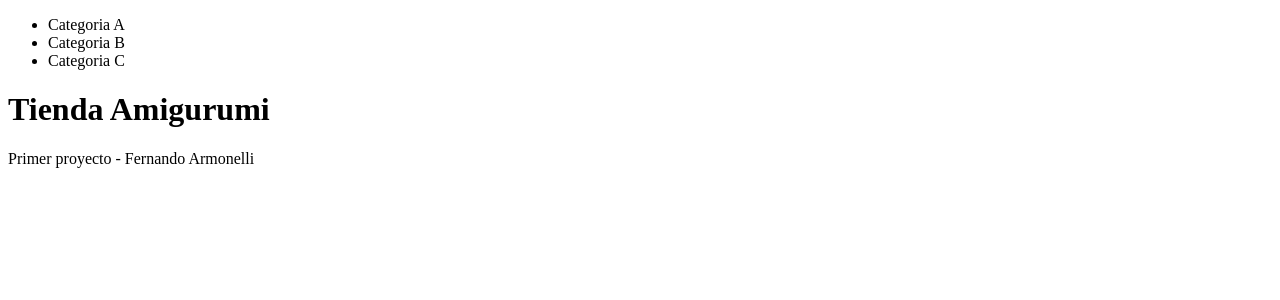
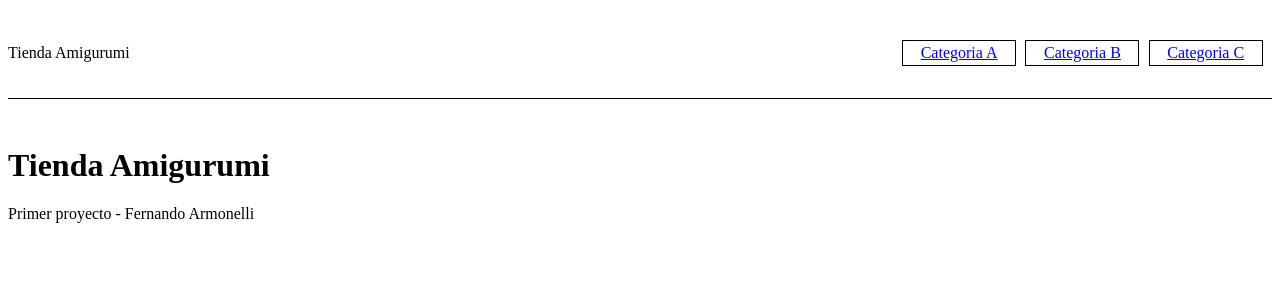
Before and after one commit to fernandoarmonellifiedler/AmigurumiStore-Armonelli, a React (Create React App) app: page / in a window 1280 px wide. Shown: the top 300 px of the page. Built offline with nearby package versions, Linux system fonts and the light colour scheme.

Commit message:
work on styling

```diff
--- /dev/null
+++ b/src/App.css
@@ -0,0 +1,40 @@
+.App {
+    display: flex;
+    flex-direction: column;
+    align-content: space-between;
+}
+
+.nav {
+    border-bottom: 1px solid black;
+    padding-top: 1rem;
+    padding-bottom: 1rem;
+    margin-bottom: 3rem;
+
+    display: flex;
+    flex-direction: row;
+    justify-content: space-between;
+    align-items: center;
+}
+
+.nav-menu {
+    width: 30%;
+    list-style-type: none;
+
+    display: flex;
+    flex-direction: row;
+    justify-content: space-evenly;
+}
+
+.nav-item {
+    width: 7rem;
+    height: 1.5rem;
+    border: 1px solid black;
+
+    display: flex;
+    align-items: center;
+    justify-content: center;
+}
+
+.footer {
+
+}
--- a/src/App.js
+++ b/src/App.js
@@ -1,13 +1,19 @@
+import "./App.css"
 import NavBar from "./components/NavBar";
 
 function App() {
     return (
         <div className="App">
             <header className="App-header">
-        <NavBar/>
+                <NavBar />
                 <h1>Tienda Amigurumi</h1>
             </header>
+            <section>
+
+            </section>
+            <footer className="footer">
                 Primer proyecto - Fernando Armonelli
+            </footer>
         </div>
     );
 }
--- a/src/components/NavBar.js
+++ b/src/components/NavBar.js
@@ -1,10 +1,11 @@
 export default function NavBar() {
     return (
-        <nav>
-            <ul>
-                <li>Categoria A</li>
-                <li>Categoria B</li>
-                <li>Categoria C</li>
+        <nav className="nav">
+            <div className="nav-brand">Tienda Amigurumi</div>
+            <ul className="nav-menu">
+                <li className="nav-item"><a href="#">Categoria A</a></li>
+                <li className="nav-item"><a href="#">Categoria B</a></li>
+                <li className="nav-item"><a href="#">Categoria C</a></li>
             </ul>
         </nav>
     );
```
Also changed, not shown: 1 other file (tests, documents, lock files or other folders). Lines whose indentation alone changed are shown as unchanged.
